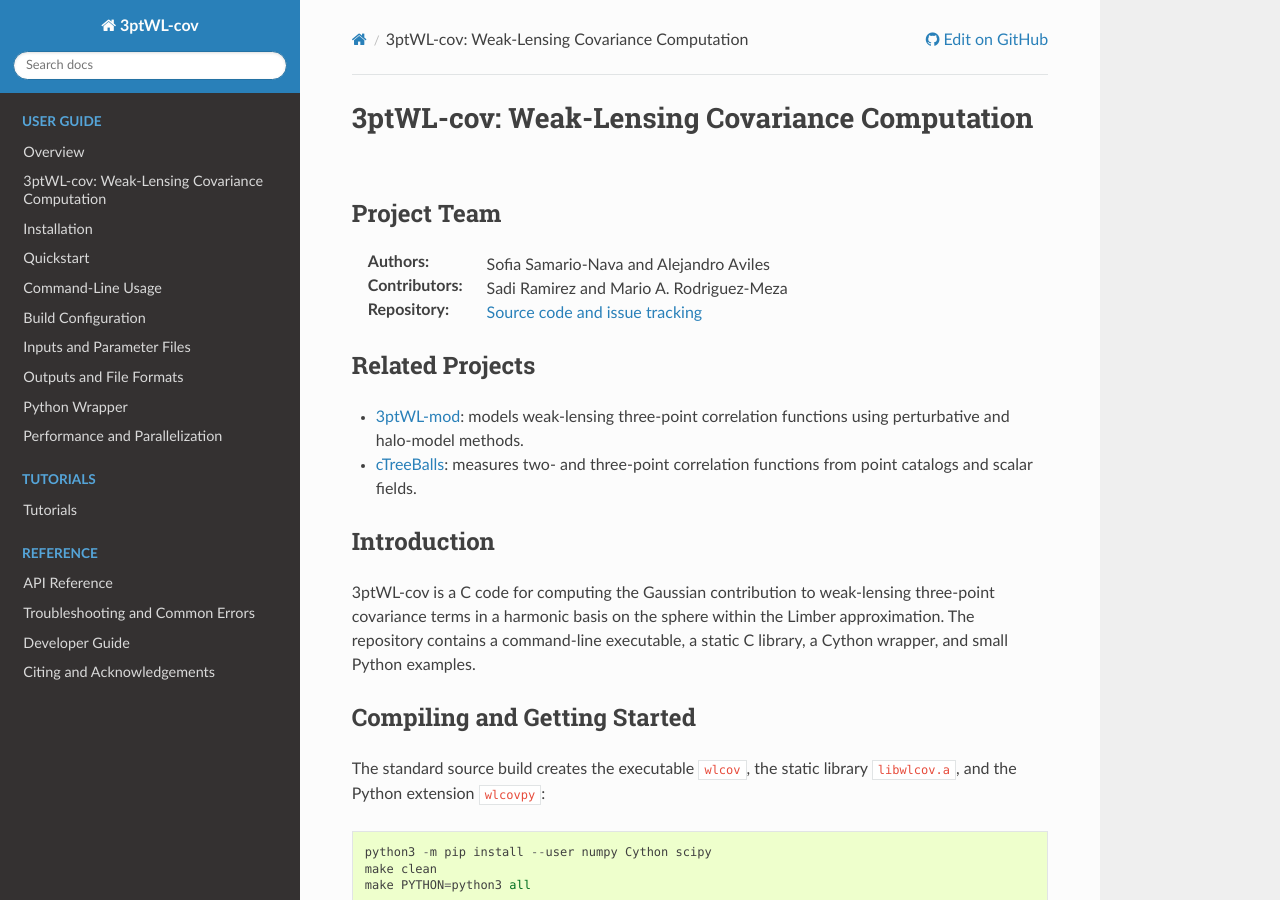
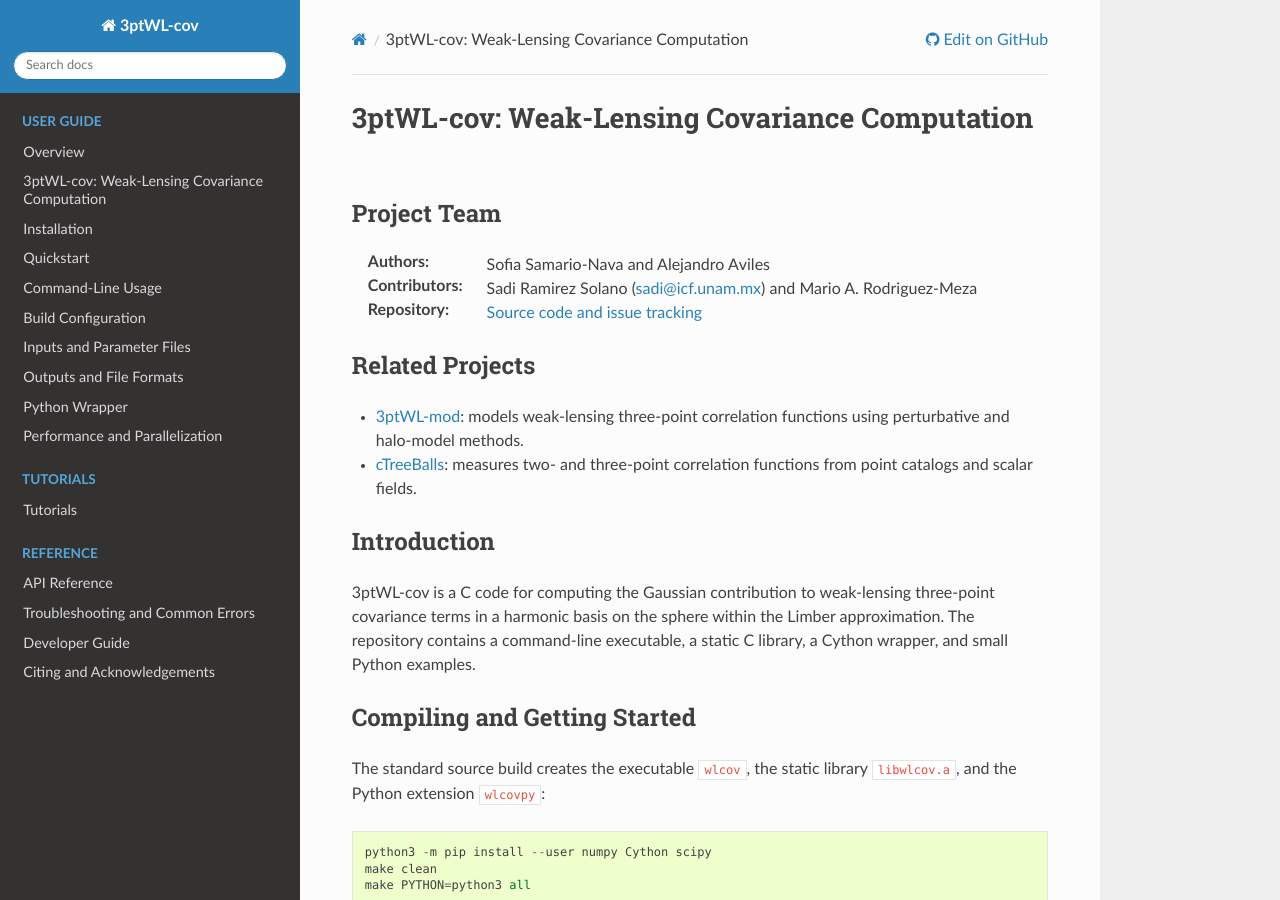
Before and after one commit to sadirs/3ptWL-cov, a Sphinx documentation site: the page built from docs/README.rst, in a window 1280 px wide and 900 px high. Built offline with Sphinx 7.4.7 and the Read the Docs theme 3.1.0, drawn with Linux system fonts in a browser that asks for light colours.

Commit message:
Add Sadi Ramirez Solano to contributors

```diff
--- a/docs/README.rst
+++ b/docs/README.rst
@@ -5,7 +5,8 @@ Project Team
 ------------
 
 :Authors: Sofia Samario-Nava and Alejandro Aviles
-:Contributors: Sadi Ramirez and Mario A. Rodriguez-Meza
+:Contributors: Sadi Ramirez Solano (sadi@icf.unam.mx) and
+   Mario A. Rodriguez-Meza
 :Repository: `Source code and issue tracking
    <https://github.com/sadirs/3ptWL-cov>`_
 
```
Also changed, not shown: README.md (+3 -3 lines).
